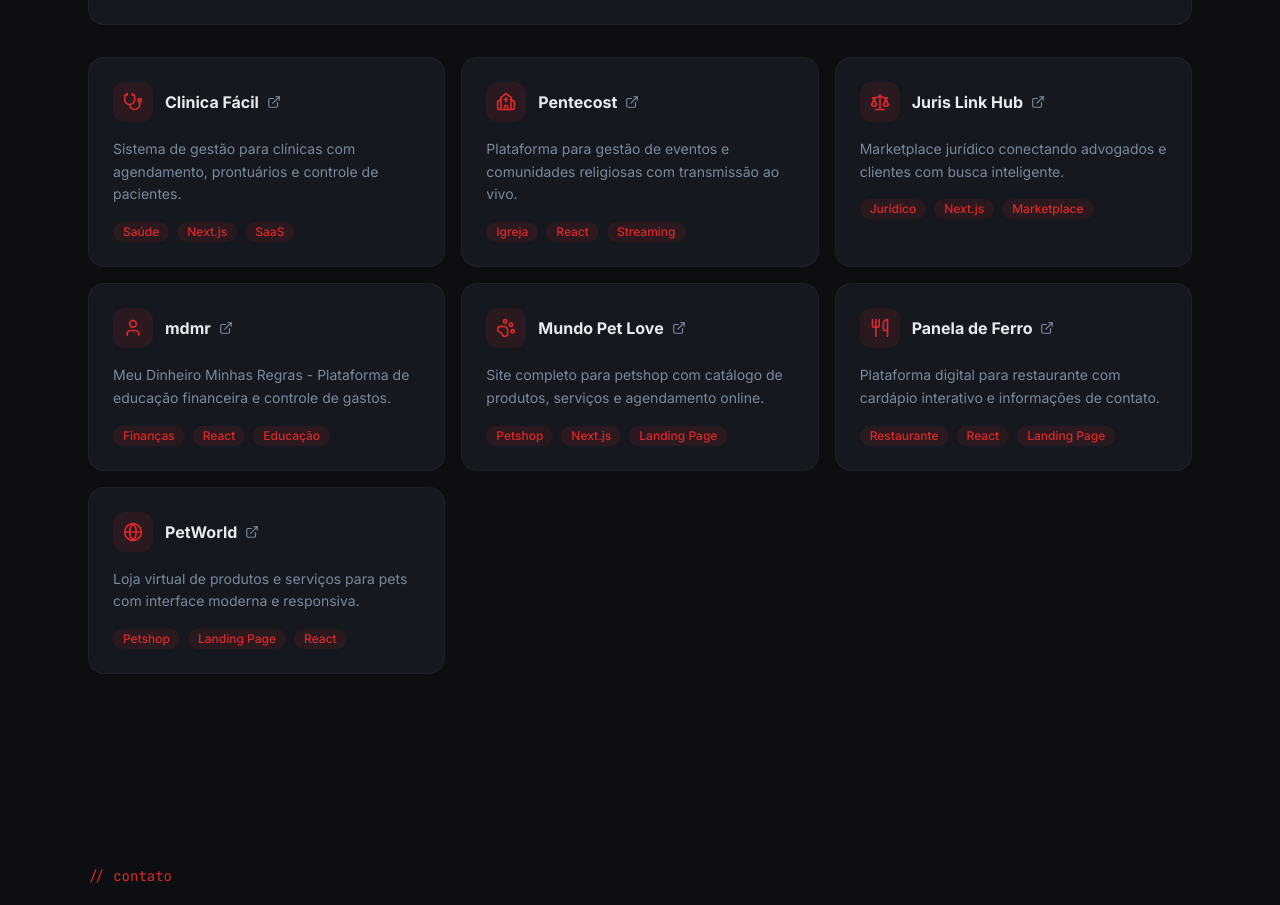
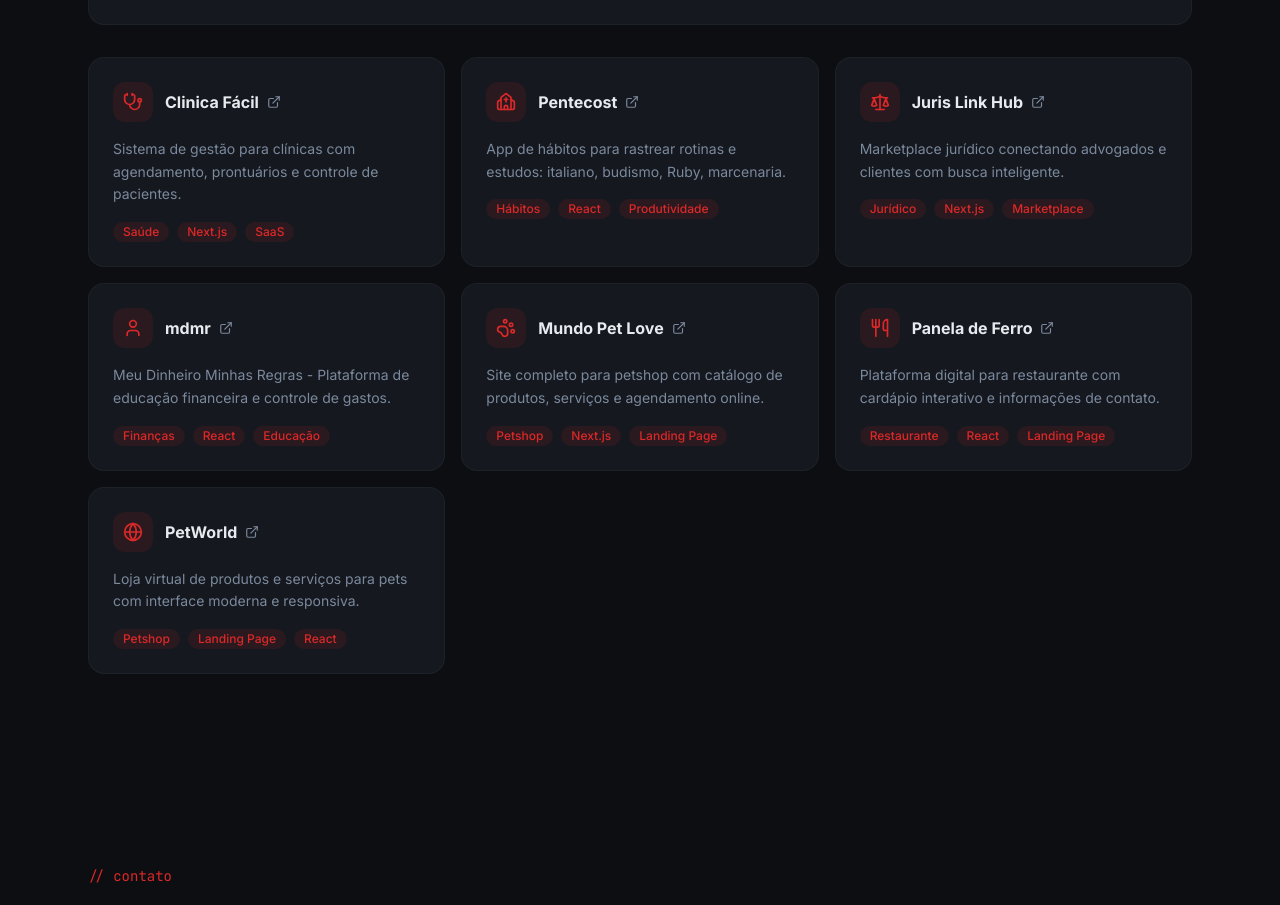
Before and after one commit to Davi-menezes/Portifolio, a Next.js app: page / in a window 1280 px wide. Shown: the part 3080-3985 px from the top of the page. Built offline with nearby package versions, Linux system fonts and the light colour scheme.

Commit message:
Update Pentecost project description

```diff
--- a/components/project-section.tsx
+++ b/components/project-section.tsx
@@ -11,8 +11,8 @@ const otherProjects = [
   {
     href: "https://pentecost-three.vercel.app/",
     name: "Pentecost",
-    description: "Plataforma para gestão de eventos e comunidades religiosas com transmissão ao vivo.",
-    tags: ["Igreja", "React", "Streaming"],
+    description: "App de hábitos para rastrear rotinas e estudos: italiano, budismo, Ruby, marcenaria.",
+    tags: ["Hábitos", "React", "Produtividade"],
     icon: Church,
   },
   {
```
